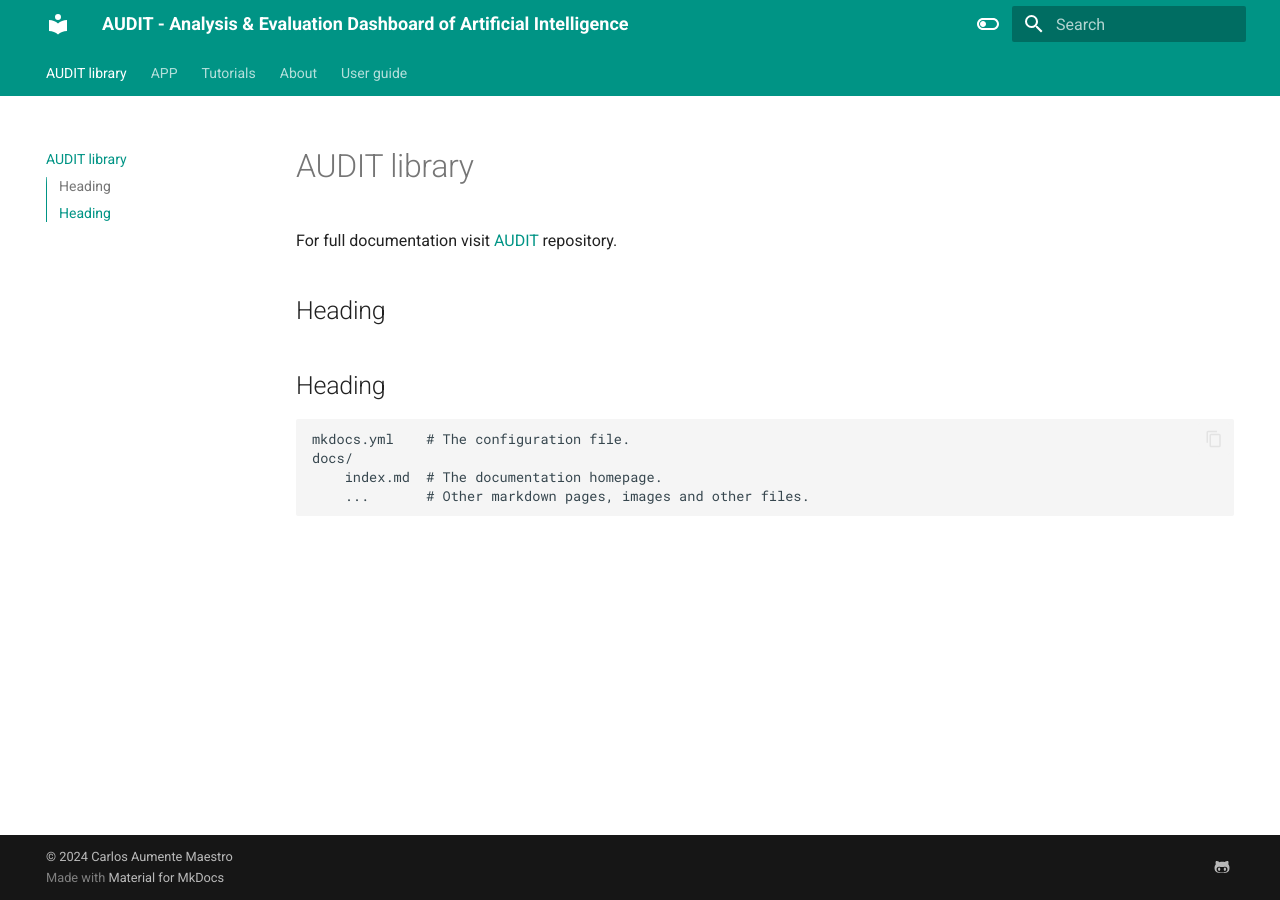
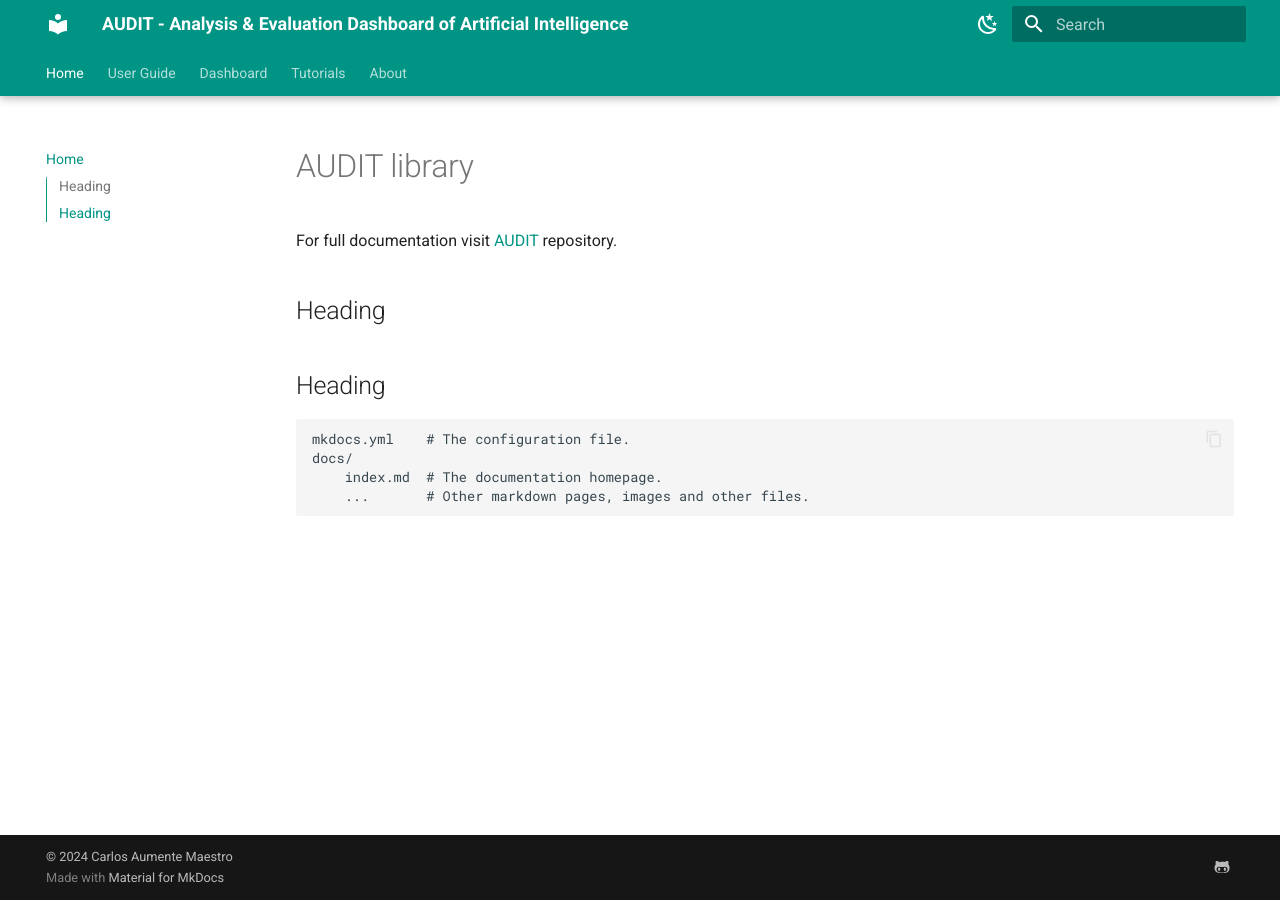
Before and after one commit to ubern-mia/AUDIT, an MkDocs documentation site: the page built from docs/index.md, in a window 1280 px wide. Built offline with MkDocs 1.6.1 and Material for MkDocs 9.7.7, drawn with Linux system fonts in a browser that asks for light colours; some of the changed lines change nothing that is shown.

Commit message:
Added new documentation

```diff
--- a/mkdocs.yml
+++ b/mkdocs.yml
@@ -1,9 +1,23 @@
 site_name: AUDIT - Analysis & Evaluation Dashboard of Artificial Intelligence
 site_url: https://caumente.github.io/AUDIT/
+
+nav:
+  - Home: index.md
+  - User Guide:
+    - Feature extractor: user-guide/feature-extractor.md
+    - Metric extractor: user-guide/metric-extractor.md
+    - Utils: user-guide/utils.md
+  - Dashboard: APP.md
+  - Tutorials: tutorials.md
+  - About:
+    - License: about/LICENSE.md
+    - Release Notes: about/release-notes.md
+
 theme:
   name: material
   features:
     - navigation.tabs
+    - navigation.tabs.sticky
     - navigation.sections
     - toc.integrate
     - navigation.top
@@ -16,13 +30,13 @@
   palette:
     - scheme: default
       toggle:
-        icon: material/toggle-switch-off-outline
+        icon: material/weather-night
         name: Switch to dark mode
       primary: teal
-      accent: purple
+      accent: pink
     - scheme: slate
       toggle:
-        icon: material/toggle-switch
+        icon: material/weather-sunny
         name: Switch to light mode
       primary: teal
       accent: lime
@@ -30,6 +44,8 @@
 plugins:
   - social
   - search
+  - mkdocstrings
+
 
 extra:
   social:
```
